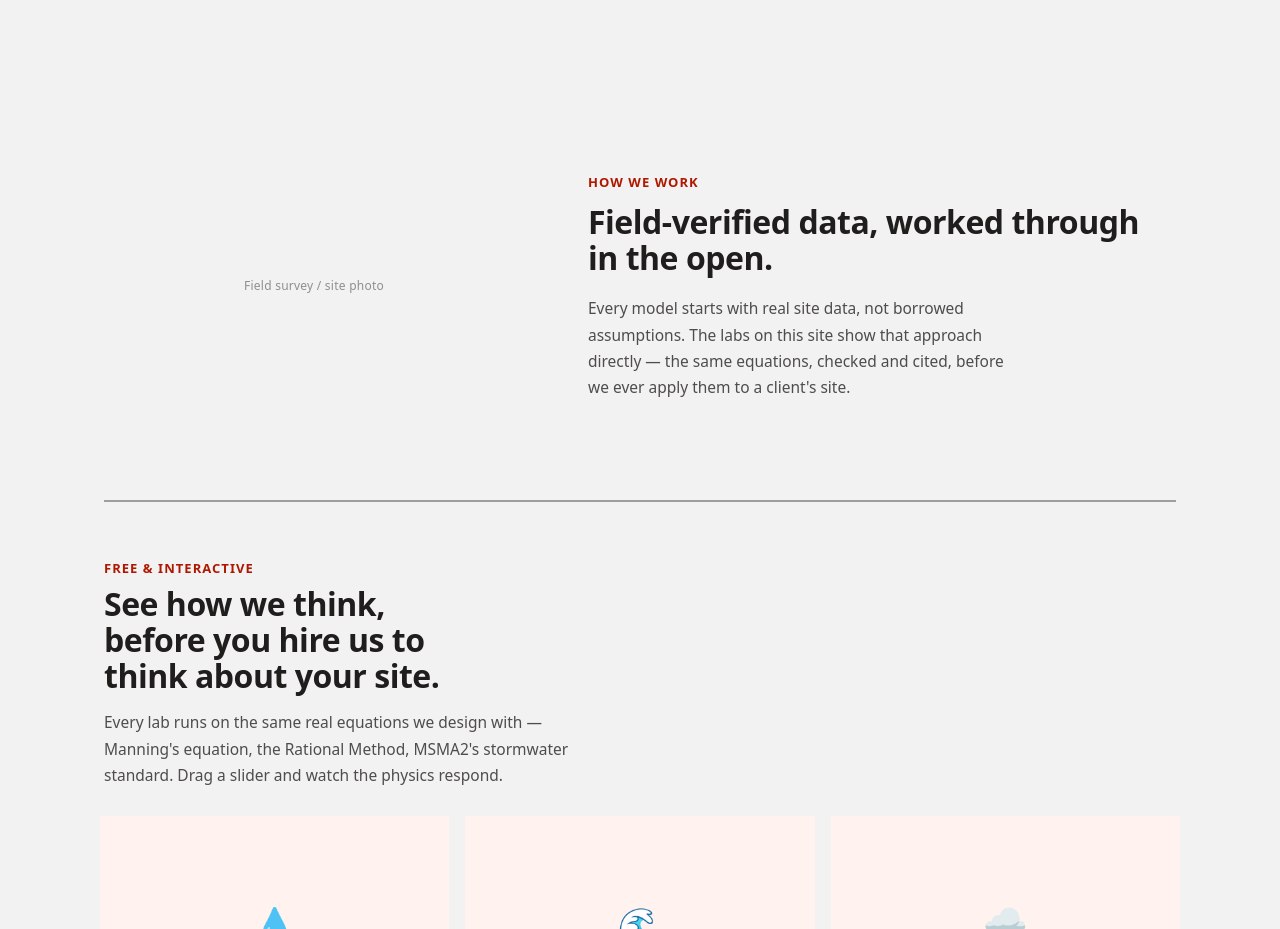
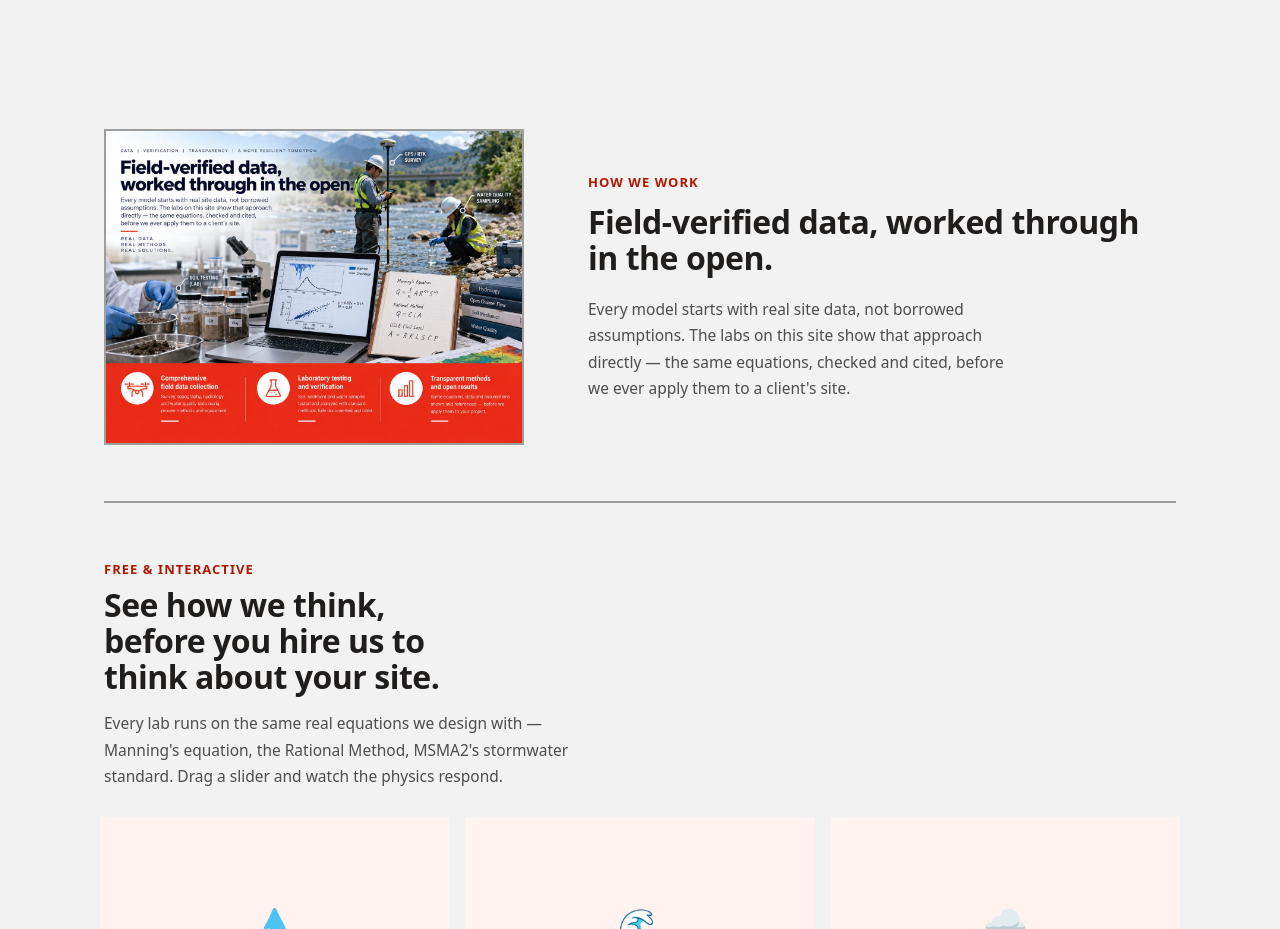
Before and after one commit to Hydro-Logic-Solution/Hydro-Logic-Solution, a plain HTML site: page index.html in a window 1280 px wide. Shown: the part 1505-2434 px from the top of the page. Drawn offline with Linux system fonts and the light colour scheme.

Commit message:
Add files via upload

```diff
--- a/index.html
+++ b/index.html
@@ -71,8 +71,8 @@
   </section>
 
   <section style="display:grid;grid-template-columns:minmax(0,5fr) minmax(0,7fr);gap:28px clamp(24px,5vw,96px);align-items:center;padding:56px 0">
-    <div class="grayscale" style="margin:0">
-      <div class="img-placeholder" style="aspect-ratio:4/3">Field survey / site photo</div>
+    <div style="margin:0;border:2px solid var(--color-divider);overflow:hidden">
+      <img src="images/field-data.jpg" alt="Field-verified data: GPS/RTK survey, water quality sampling, soil testing, and hydrology equations including Manning's equation, the Rational Method and USLE" style="width:100%;height:100%;aspect-ratio:4/3;object-fit:cover;object-position:top;display:block">
     </div>
     <div>
       <span class="kicker" style="margin:0 0 12px">How we work</span>
```
